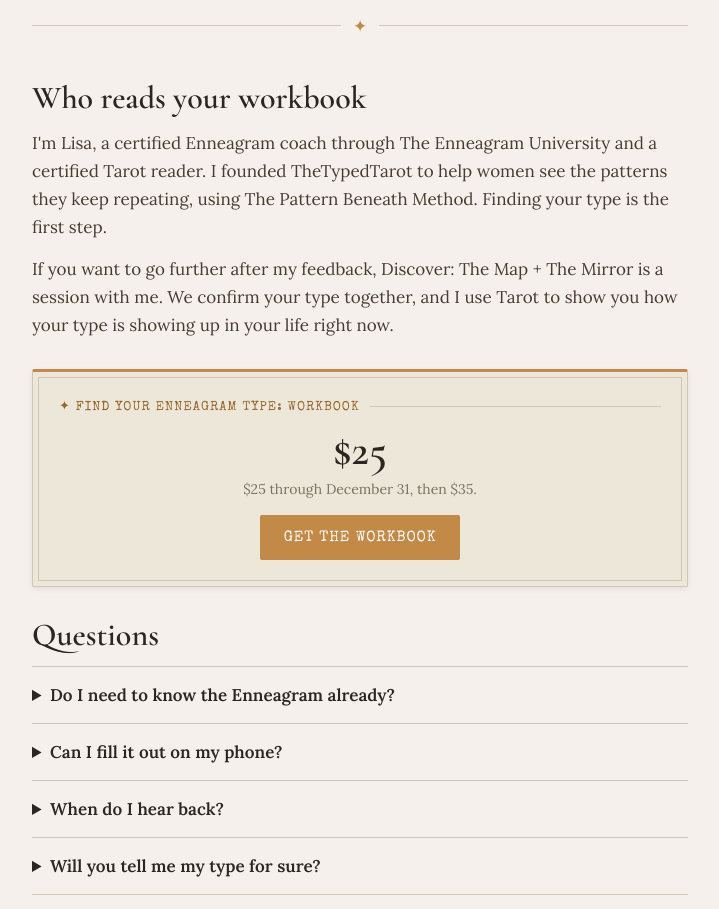
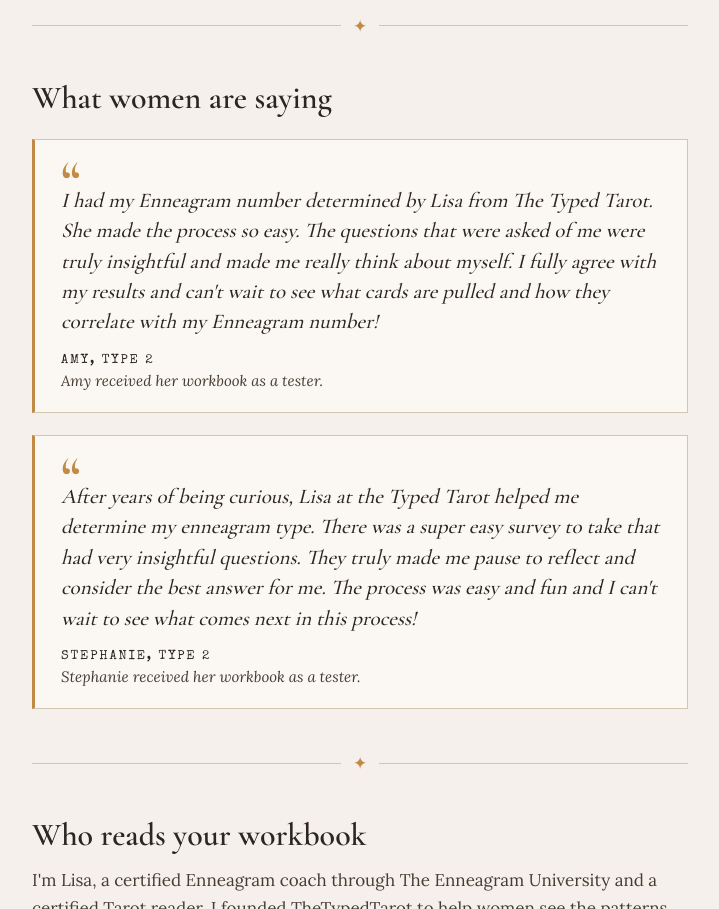
Before and after one commit to thetypedtarot/website, a plain HTML site: page workbook/index.html in a window 1280 px wide. Shown: the part 1560-2469 px from the top of the page, without its empty margins (280-999 px from the left). Drawn offline with nearby package versions, Linux system fonts and the light colour scheme.

Commit message:
Add Amy and Stephanie testimonials to workbook page, add Sunny's type on 2027 reading page
Co-Authored-By: Claude Opus 5.5 <noreply@anthropic.com>
Claude-Session: https://claude.ai/code/session_0114ap41oi2puN8Z7YQgoNta

```diff
--- a/workbook/index.html
+++ b/workbook/index.html
@@ -46,6 +46,13 @@ details:last-of-type{border-bottom:1px solid var(--line)}
 summary{cursor:pointer;font-weight:600;color:var(--tx-strong)}
 details p{margin:10px 0 0}
 footer{font:12px var(--typed);color:var(--tx-soft);letter-spacing:.06em;text-transform:uppercase;border-top:1px solid var(--line);padding-top:14px;margin-top:48px;display:flex;justify-content:space-between;flex-wrap:wrap;gap:8px}
+.quotes{display:grid;gap:22px;margin:22px 0 0}
+.tquote{margin:0;background:#FBF8F3;border:1px solid var(--line);border-left:3px solid var(--acc);padding:26px 26px 22px;position:relative}
+.tquote .mark{font:600 56px/.5 var(--serif);color:var(--acc);display:block;height:20px}
+.tquote blockquote{margin:0}
+.tquote blockquote p{font:italic 500 21px/1.45 var(--serif);color:var(--tx-strong);margin:0}
+.tquote .disclose{display:block;margin-top:4px;font:italic 15px var(--body);letter-spacing:0;text-transform:none;color:var(--tx)}
+.tquote figcaption{margin-top:16px;font:13px var(--typed);letter-spacing:.14em;text-transform:uppercase;color:var(--tx-strong)}
 @media (max-width:560px){h1{font-size:40px}.note{transform:none}}
 </style>
 </head>
@@ -88,12 +95,21 @@ footer{font:12px var(--typed);color:var(--tx-soft);letter-spacing:.06em;text-tra
     <li><strong>I write back</strong> within two business days with your working type.</li>
   </ol>
 
-  <!-- TESTIMONIALS: add the two testimonials here when they arrive.
   <div class="rule">&#10022;</div>
   <h2>What women are saying</h2>
-  <div class="card moss"><p>"Testimonial one."</p><p class="small">First name or initials</p></div>
-  <div class="card moss"><p>"Testimonial two."</p><p class="small">First name or initials</p></div>
-  -->
+  <div class="quotes">
+    <!-- LISA: to add a testimonial, copy everything from <figure> to </figure>, paste it below the last one, and change the words and name. -->
+    <figure class="tquote">
+      <span class="mark" aria-hidden="true">&ldquo;</span>
+      <blockquote><p>I had my Enneagram number determined by Lisa from The Typed Tarot. She made the process so easy. The questions that were asked of me were truly insightful and made me really think about myself. I fully agree with my results and can't wait to see what cards are pulled and how they correlate with my Enneagram number!</p></blockquote>
+      <figcaption>Amy, Type 2<span class="disclose">Amy received her workbook as a tester.</span></figcaption>
+    </figure>
+    <figure class="tquote">
+      <span class="mark" aria-hidden="true">&ldquo;</span>
+      <blockquote><p>After years of being curious, Lisa at the Typed Tarot helped me determine my enneagram type. There was a super easy survey to take that had very insightful questions. They truly made me pause to reflect and consider the best answer for me. The process was easy and fun and I can't wait to see what comes next in this process!</p></blockquote>
+      <figcaption>Stephanie, Type 2<span class="disclose">Stephanie received her workbook as a tester.</span></figcaption>
+    </figure>
+  </div>
 
   <div class="rule">&#10022;</div>
 
```
Also changed, not shown: 2027-reading/index.html (+1 -1 lines).
